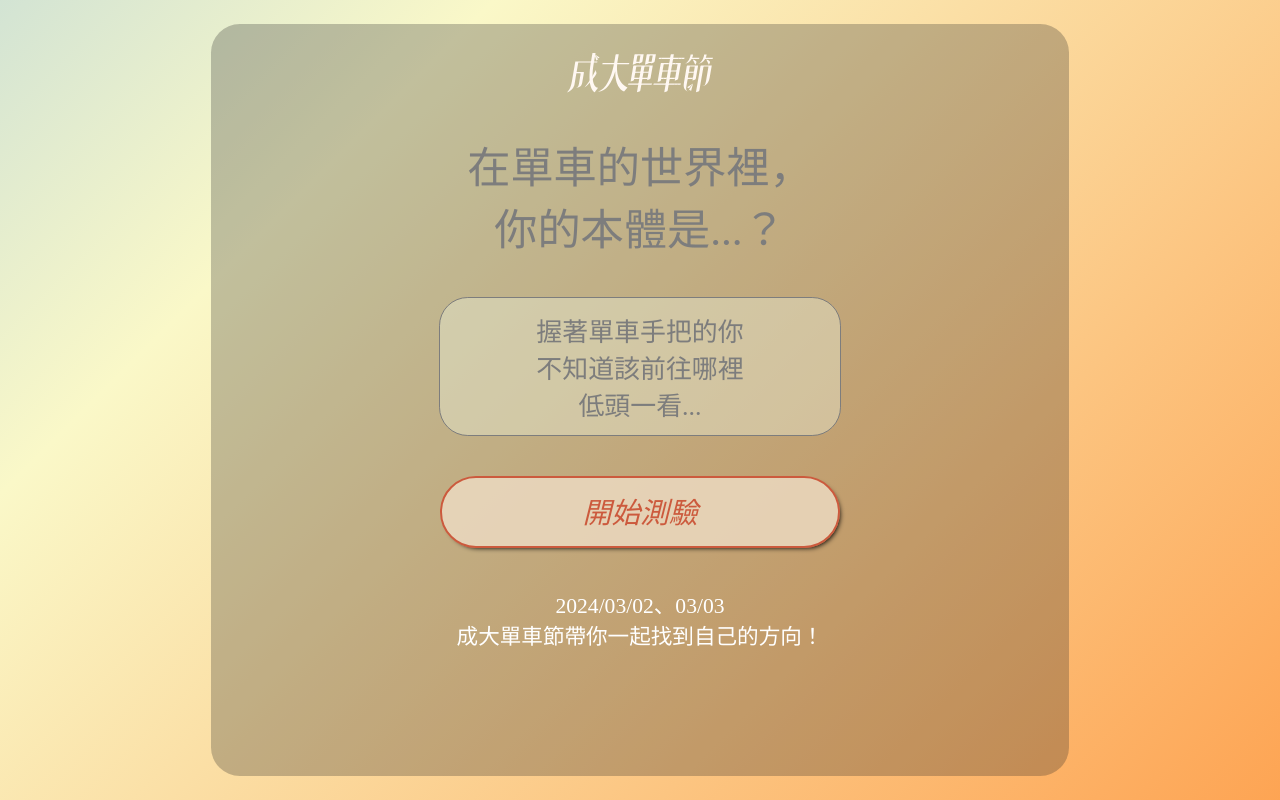
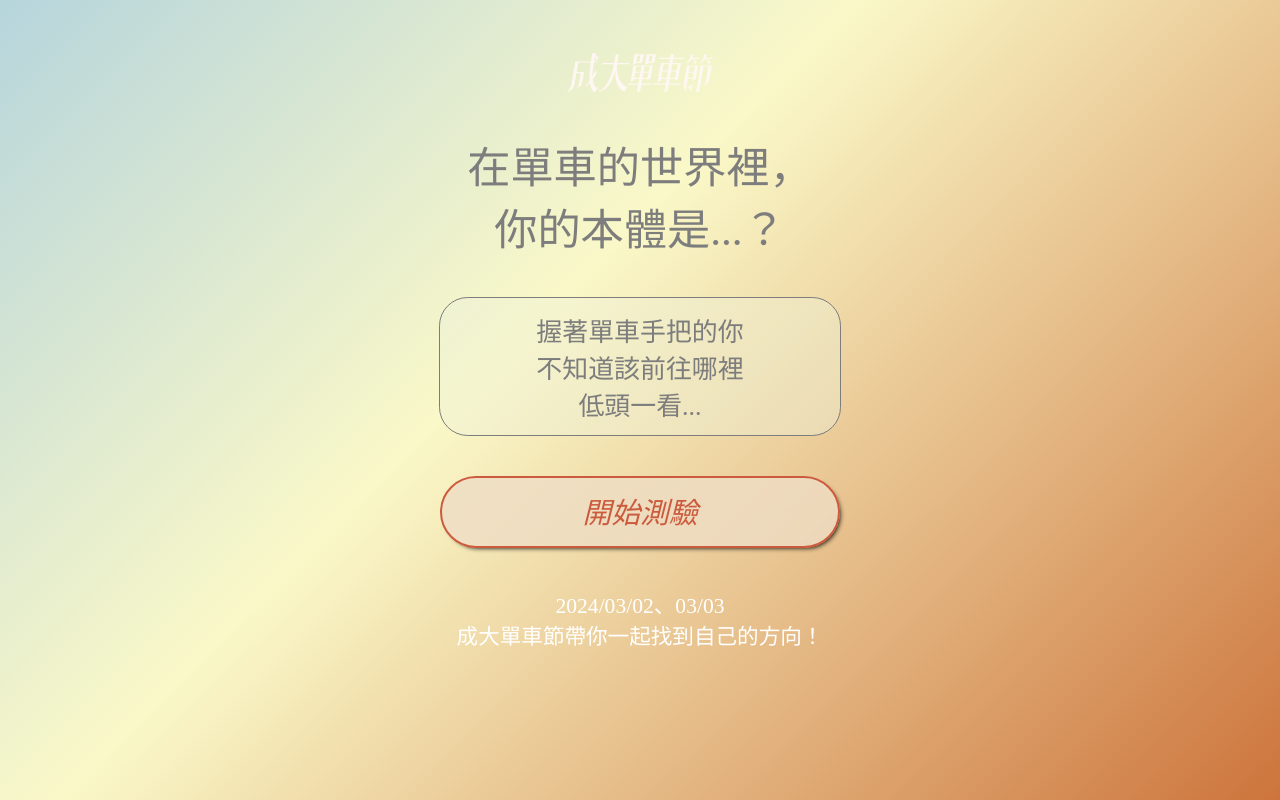
Before and after one commit to gdsc-ncku/BikeFestival17th-Psychological, a React (Create React App) app: page / in a window 1280 px wide. Built offline with nearby package versions, Linux system fonts and the light colour scheme.

Commit message:
Update Background

```diff
--- a/src/App.scss
+++ b/src/App.scss
@@ -11,7 +11,7 @@
         max-width: 100vh;
         margin: auto;
         padding: 2rem;
-        background-color: #2224;
+        // background-color: #2220;
         text-align: center;
         border-radius: 2rem;
         color: #fff;
@@ -166,7 +166,7 @@
     z-index: -1;
     // 極度耗能
     // animation: rotate 30s linear infinite;
-    background: linear-gradient(-45deg, #ff7b1a 0%, #faf8c8 65%, #95c4e6 100%);
+    background: linear-gradient(-45deg, #c45b21 15%, #faf8c8 55%, #95c4e6 90%);
 }
 
 @keyframes rotate {
```
